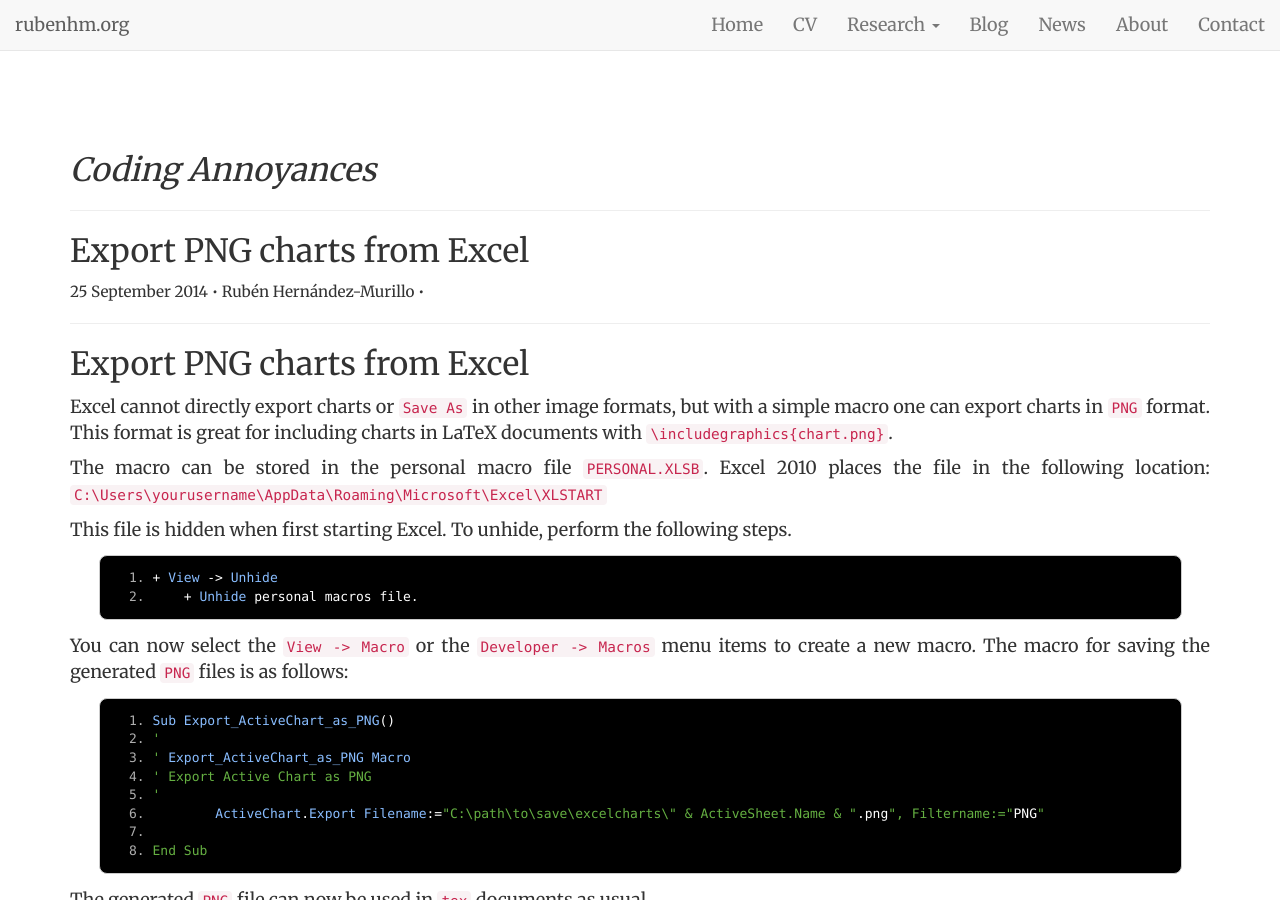
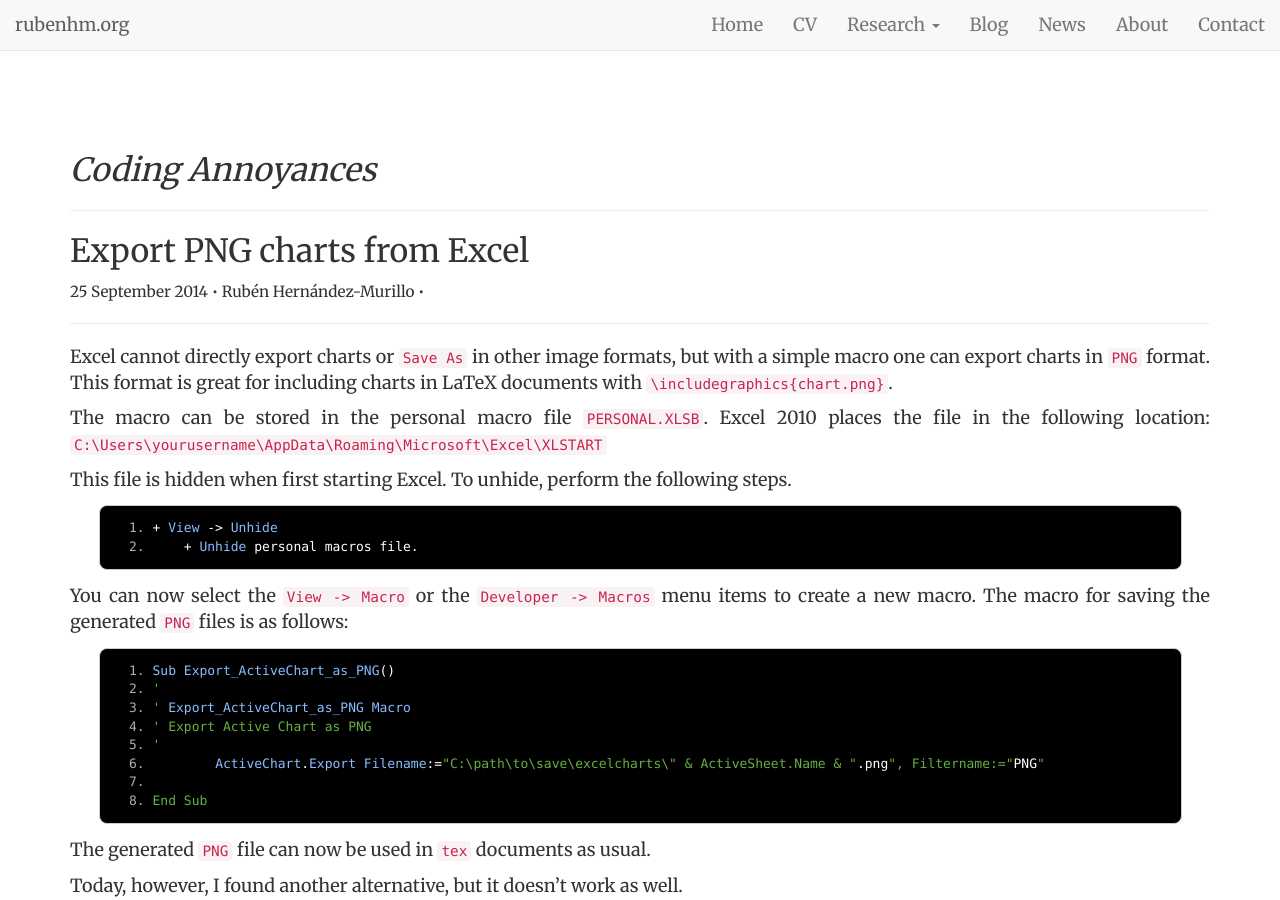
Before and after one commit to rubenhm/rubenhm.github.io, a Jekyll site: the page built from blog/_posts/2014-09-25-export-png-charts-from-excel.md, in a window 1280 px wide and 900 px high. Built offline with Jekyll 4.4.1, drawn with Linux system fonts in a browser that asks for light colours; nearby versions of some CDN libraries; Markdown is read by kramdown in place of the engine named in the settings; comment, search, counter and statistics services are not loaded.

```diff
--- a/blog/_posts/2014-09-25-export-png-charts-from-excel.md
+++ b/blog/_posts/2014-09-25-export-png-charts-from-excel.md
@@ -5,8 +5,6 @@
 category: "blog"
 tags: [PNG, beamer, Excel, LaTeX]
 ---
-
-# Export PNG charts from Excel
 
 Excel cannot directly export charts or `Save As` in other image formats,
 but with a simple macro one can export charts in `PNG` format.
```
Also changed, not shown: 1 other file.
